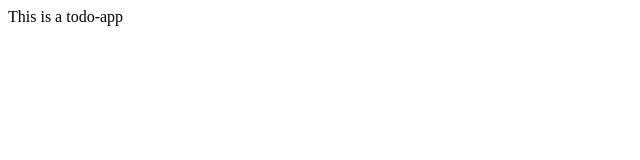
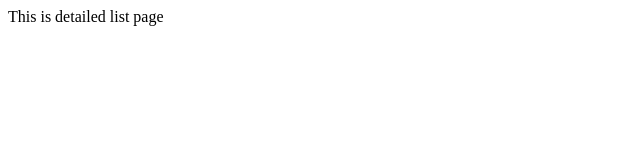
Before and after one commit to ninahovinmaa1/MERN-todo-app, a React (Create React App) app in the folder client/: page /1 in a window 1280 px wide. Shown: the top 160 px of the page, without its empty margins (0-640 px from the left). Built offline with nearby package versions, Linux system fonts and the light colour scheme.

Commit message:
add routing

```diff
--- a/client/package.json
+++ b/client/package.json
@@ -8,6 +8,7 @@
     "@testing-library/user-event": "^12.8.3",
     "react": "^17.0.2",
     "react-dom": "^17.0.2",
+    "react-router-dom": "^5.3.0",
     "react-scripts": "4.0.3",
     "web-vitals": "^1.1.2"
   },
--- a/client/src/App.js
+++ b/client/src/App.js
@@ -1,7 +1,16 @@
+import React from 'react';
+import {Switch, Route, Link} from 'react-router-dom';
+import AllTodoListsPage from './pages/AllTodoListsPage';
+import DetailedListPage from './pages/DetailedListPage';
+
 function App() {
   return (
+
     <div className="App">
-      This is a todo-app
+        <Switch>
+            <Route path="/:id"><DetailedListPage/></Route>
+            <Route path="/"><AllTodoListsPage/></Route>
+        </Switch>
     </div>
   );
 }
--- a/client/src/index.js
+++ b/client/src/index.js
@@ -1,10 +1,13 @@
 import React from 'react';
 import ReactDOM from 'react-dom';
+import {BrowserRouter} from 'react-router-dom';
 import App from './App';
 
 ReactDOM.render(
-  <React.StrictMode>
-    <App />
-  </React.StrictMode>,
+    <BrowserRouter>
+        <React.StrictMode>
+            <App />
+        </React.StrictMode>
+    </BrowserRouter>,
   document.getElementById('root')
 );
--- /dev/null
+++ b/client/src/pages/AllTodoListsPage.jsx
@@ -0,0 +1,9 @@
+import React from 'react'
+
+export default function AllTodoListsPage() {
+  return (
+    <div>
+      all todo lists-page
+    </div>
+  )
+}
--- /dev/null
+++ b/client/src/pages/DetailedListPage.jsx
@@ -0,0 +1,9 @@
+import React from 'react'
+
+export default function DetailedListPage() {
+  return (
+    <div>
+      This is detailed list page
+    </div>
+  )
+}
```
Also changed, not shown: 1 other file (tests, documents, lock files or other folders).
